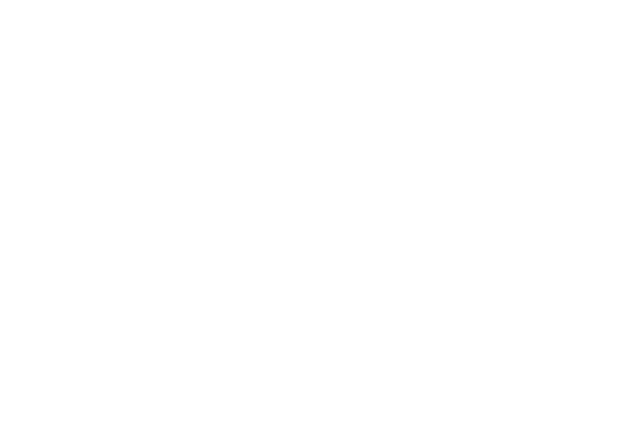
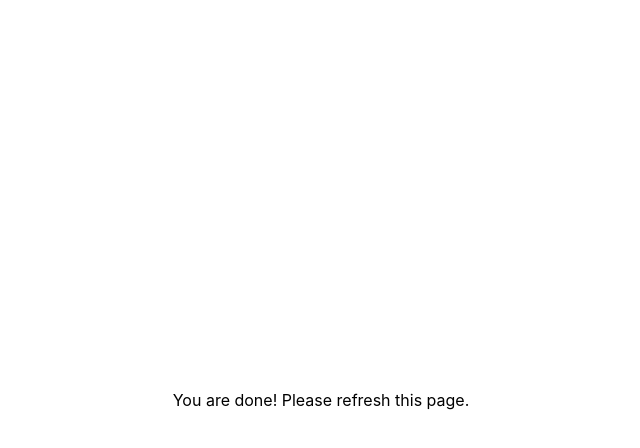
Before and after one commit to UQ-eLIPSE/crucible-components, a Vue app: page / in a window 1280 px wide. Both pictures are taken after a click on the button "Start". Shown: the top 448 px of the page, without its empty margins (319-959 px from the left). Built offline with nearby package versions, Linux system fonts and the light colour scheme.

Commit message:
Fixed tests, added final view

```diff
--- a/src/components/MCQ/MCQQuiz.vue
+++ b/src/components/MCQ/MCQQuiz.vue
@@ -6,6 +6,7 @@
     @next-question="nextQuestion"
     @skip-question="skipQuestion"
   />
+  <div v-if="!currentQuestion">You are done! Please refresh this page.</div>
 </template>
 
 <script setup lang="ts">
```
Also changed, not shown: 1 other file (tests, documents, lock files or other folders).
